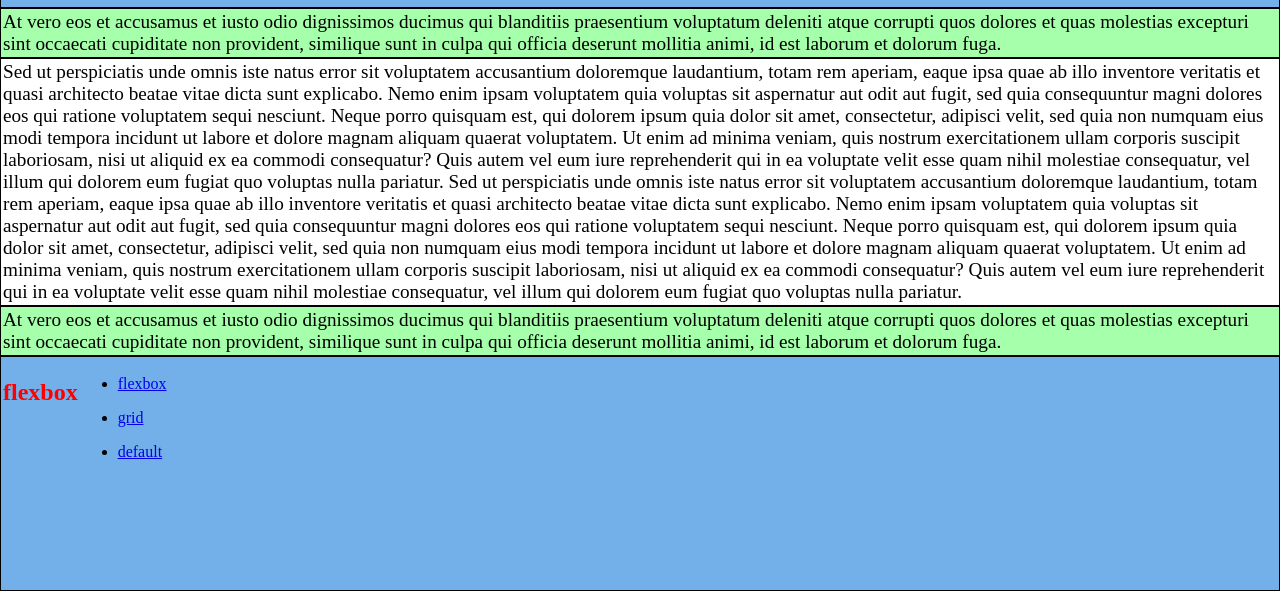
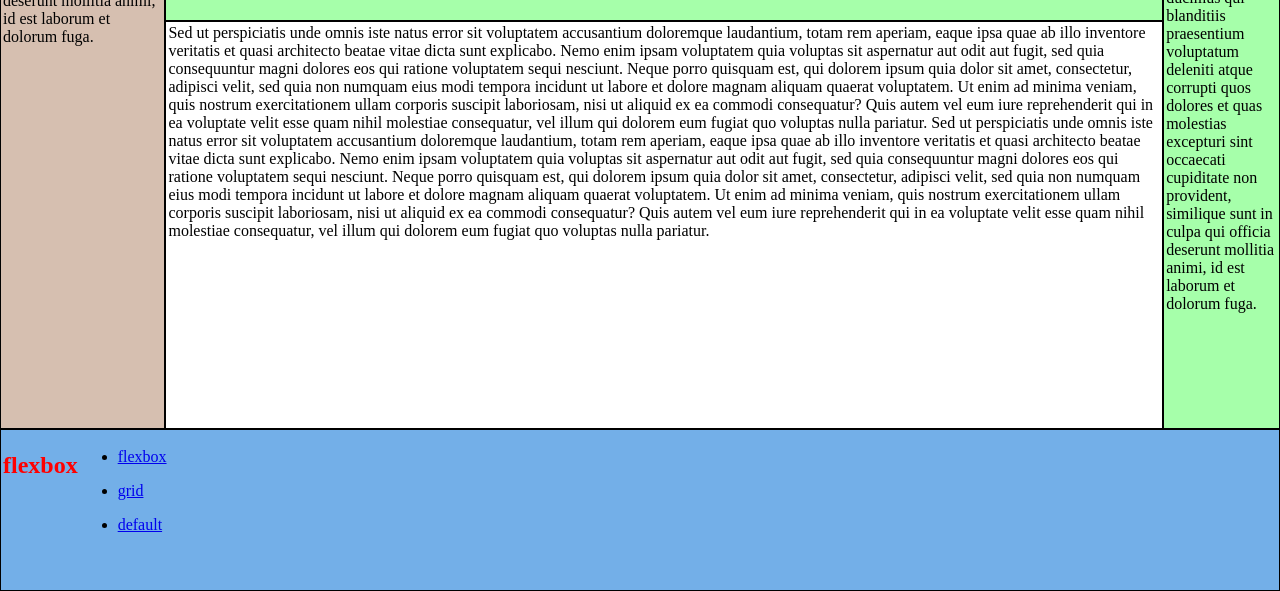
Before and after one commit to IP-14Nezdolii/Web-Lab2, a plain HTML site: page index.html in a window 1280 px wide. Shown: the part 209-800 px from the top of the page. Drawn offline with Linux system fonts and the light colour scheme.

Commit message:
Update index.html

```diff
--- a/index.html
+++ b/index.html
@@ -4,70 +4,73 @@
     <link rel="stylesheet" href="styles/flexbox.css">
   </head>
   <body>
+    <div class= "block12345">
+      <div class= "block1">
+        At vero eos et accusamus et iusto odio dignissimos ducimus qui blanditiis praesentium voluptatum deleniti atque corrupti
+        quos dolores et quas molestias excepturi sint occaecati cupiditate non provident, similique sunt in culpa qui officia
+        deserunt mollitia animi, id est laborum et dolorum fuga.
+      </div>
 
-    <div class= "largeblock1">
-      <div class= "block1">
-        <div class= "text_block1">
-          <big>At vero eos et accusamus et iusto odio dignissimos ducimus qui blanditiis praesentium voluptatum deleniti atque corrupti
+      <div class= "block2345">
+        <div class= "block2">
+          <div class="text_block1">
+            At vero eos et accusamus et iusto odio dignissimos ducimus qui blanditiis praesentium voluptatum deleniti atque corrupti
             quos dolores et quas molestias excepturi sint occaecati cupiditate non provident, similique sunt in culpa qui officia
             deserunt mollitia animi, id est laborum et dolorum fuga.
             At vero eos et accusamus et iusto odio dignissimos ducimus qui blanditiis praesentium voluptatum deleniti atque corrupti
             quos dolores et quas molestias excepturi sint occaecati cupiditate non provident, similique sunt in culpa qui officia
-            deserunt mollitia animi, id est laborum et dolorum fuga.</big>
-        </div>
+            deserunt mollitia animi, id est laborum et dolorum fuga.
+          </div>
 
-    </div>
-
-      <div class= "middleblock2">
-        <div class= "block2">
-          <div class="text_block1">
-          <big>At vero eos et accusamus et iusto odio dignissimos ducimus qui blanditiis praesentium voluptatum deleniti atque corrupti
-            quos dolores et quas molestias excepturi sint occaecati cupiditate non provident, similique sunt in culpa qui officia
-            deserunt mollitia animi, id est laborum et dolorum fuga.
-            At vero eos et accusamus et iusto odio dignissimos ducimus qui blanditiis praesentium voluptatum deleniti atque corrupti
-            quos dolores et quas molestias excepturi sint occaecati cupiditate non provident, similique sunt in culpa qui officia
-            deserunt mollitia animi, id est laborum et dolorum fuga.</big>
-        </div>
-
-        <div class= "head_x">
+          <div class= "head_x">
           <h1>
             Vero eos et accusamus!
           </h1>
+          </div>
         </div>
 
-      </div>
-
-        <div class= "smallblock2">
-          <div class= "littleblock1">
+        <div class= "block345">
+          <div class= "block35">
             <div class= "block3">
-              <big>At vero eos et accusamus et iusto odio dignissimos ducimus qui blanditiis praesentium voluptatum deleniti atque corrupti
+              At vero eos et accusamus et iusto odio dignissimos ducimus qui blanditiis praesentium voluptatum deleniti atque corrupti
                 quos dolores et quas molestias excepturi sint occaecati cupiditate non provident, similique sunt in culpa qui officia
-                deserunt mollitia animi, id est laborum et dolorum fuga.</big>
+                deserunt mollitia animi, id est laborum et dolorum fuga.
             </div>
             <div class= "block5">
-              <big>Sed ut perspiciatis unde omnis iste natus error sit voluptatem accusantium doloremque laudantium,
-                totam rem aperiam, eaque ipsa quae ab illo inventore veritatis et quasi architecto beatae vitae dicta sunt explicabo.
+              Sed ut perspiciatis unde omnis iste natus error sit voluptatem
+              accusantium doloremque laudantium,
+                totam rem aperiam, eaque ipsa quae ab illo inventore veritatis
+                et quasi architecto beatae vitae dicta sunt explicabo.
                Nemo enim ipsam voluptatem quia voluptas sit aspernatur aut odit aut fugit, sed quia consequuntur
                magni dolores eos qui ratione voluptatem sequi nesciunt.
                 Neque porro quisquam est, qui dolorem ipsum quia dolor sit amet, consectetur, adipisci velit,
-                 sed quia non numquam eius modi tempora incidunt ut labore et dolore magnam aliquam quaerat voluptatem. Ut enim ad minima veniam, quis nostrum exercitationem ullam corporis suscipit laboriosam, nisi ut aliquid ex ea commodi consequatur?
-                 Quis autem vel eum iure reprehenderit qui in ea voluptate velit esse quam nihil molestiae consequatur,
+                 sed quia non numquam eius modi tempora incidunt ut labore et
+                 dolore magnam aliquam quaerat voluptatem. Ut enim ad minima
+                 veniam, quis nostrum exercitationem ullam corporis suscipit laboriosam, nisi ut aliquid ex ea commodi consequatur?
+                 Quis autem vel eum iure reprehenderit qui in ea voluptate
+                 velit esse quam nihil molestiae consequatur,
                   vel illum qui dolorem eum fugiat quo voluptas nulla pariatur.
-                  Sed ut perspiciatis unde omnis iste natus error sit voluptatem accusantium doloremque laudantium,
-                  totam rem aperiam, eaque ipsa quae ab illo inventore veritatis et quasi architecto beatae vitae dicta sunt explicabo.
+                  Sed ut perspiciatis unde omnis iste natus error sit
+                  voluptatem accusantium doloremque laudantium,
+                  totam rem aperiam, eaque ipsa quae ab illo inventore
+                  veritatis et quasi architecto beatae vitae dicta sunt explicabo.
                  Nemo enim ipsam voluptatem quia voluptas sit aspernatur aut odit aut fugit, sed quia consequuntur
                  magni dolores eos qui ratione voluptatem sequi nesciunt.
                   Neque porro quisquam est, qui dolorem ipsum quia dolor sit amet, consectetur, adipisci velit,
-                   sed quia non numquam eius modi tempora incidunt ut labore et dolore magnam aliquam quaerat voluptatem. Ut enim ad minima veniam, quis nostrum exercitationem ullam corporis suscipit laboriosam, nisi ut aliquid ex ea commodi consequatur?
-                   Quis autem vel eum iure reprehenderit qui in ea voluptate velit esse quam nihil molestiae consequatur,
-                    vel illum qui dolorem eum fugiat quo voluptas nulla pariatur.</big>
+                   sed quia non numquam eius modi tempora incidunt ut labore
+                    et dolore magnam aliquam quaerat voluptatem. Ut enim ad minima
+                    veniam, quis nostrum exercitationem ullam corporis suscipit laboriosam, nisi ut aliquid ex ea commodi consequatur?
+                   Quis autem vel eum iure reprehenderit qui in ea voluptate velit
+                    esse quam nihil molestiae consequatur,
+                    vel illum qui dolorem eum fugiat quo voluptas nulla pariatur.
             </div>
           </div>
+
           <div class= "block4">
-            <big>At vero eos et accusamus et iusto odio dignissimos ducimus qui blanditiis praesentium voluptatum deleniti atque corrupti
+            At vero eos et accusamus et iusto odio dignissimos ducimus qui blanditiis praesentium voluptatum deleniti atque corrupti
             quos dolores et quas molestias excepturi sint occaecati cupiditate non provident, similique sunt in culpa qui officia
-            deserunt mollitia animi, id est laborum et dolorum fuga.</big>
-           </div>
+            deserunt mollitia animi, id est laborum et dolorum fuga.
+          </div>
 
         </div>
       </div>
@@ -77,6 +80,7 @@
       <h2 class="head_y">
         flexbox
       </h2>
+
       <div class="link_block">
         <ul>
             <li><a href="index.html">flexbox</a> </li>
@@ -89,6 +93,5 @@
         </ul>
       </div>
     </div>
-
   </body>
 </html>
```
